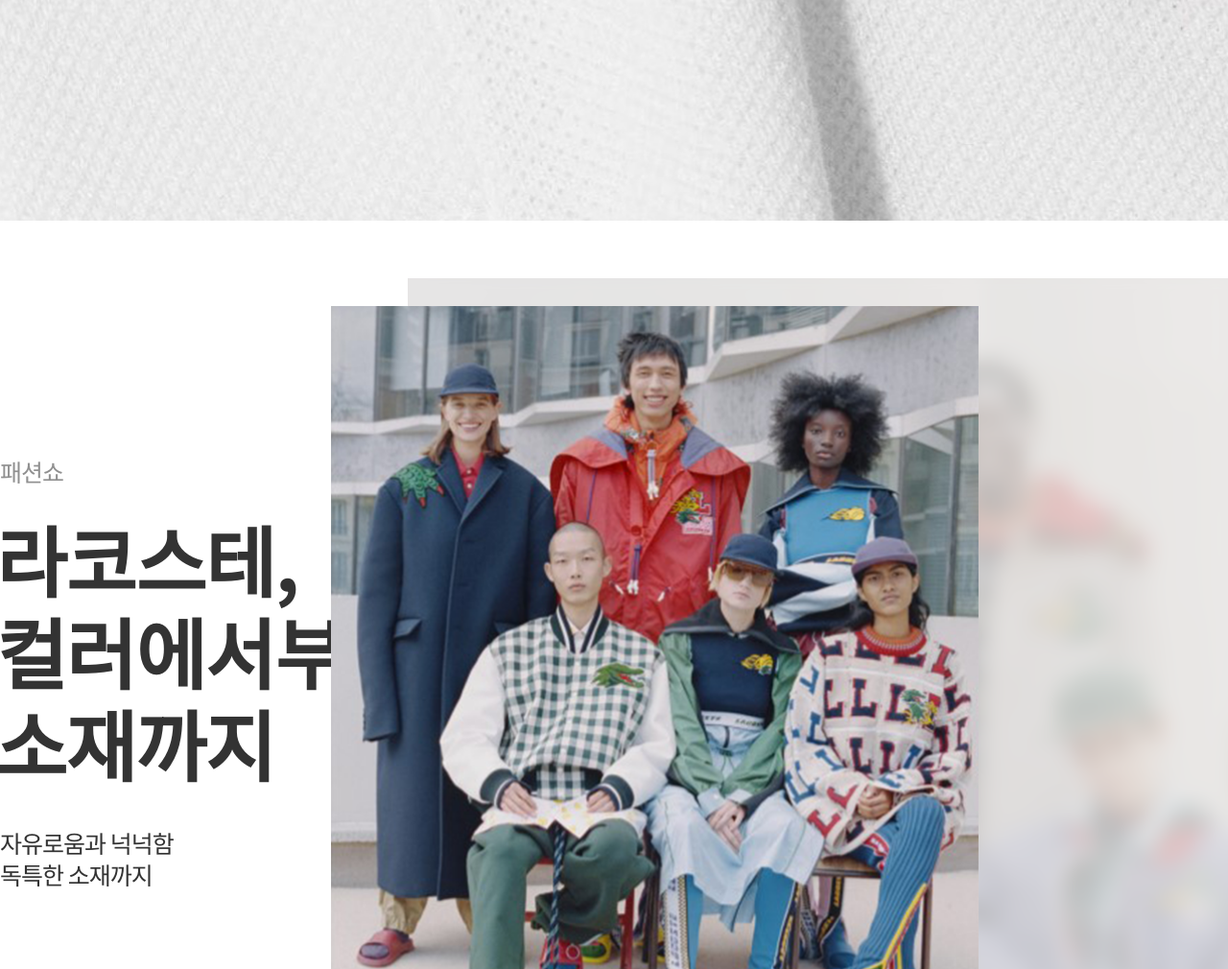
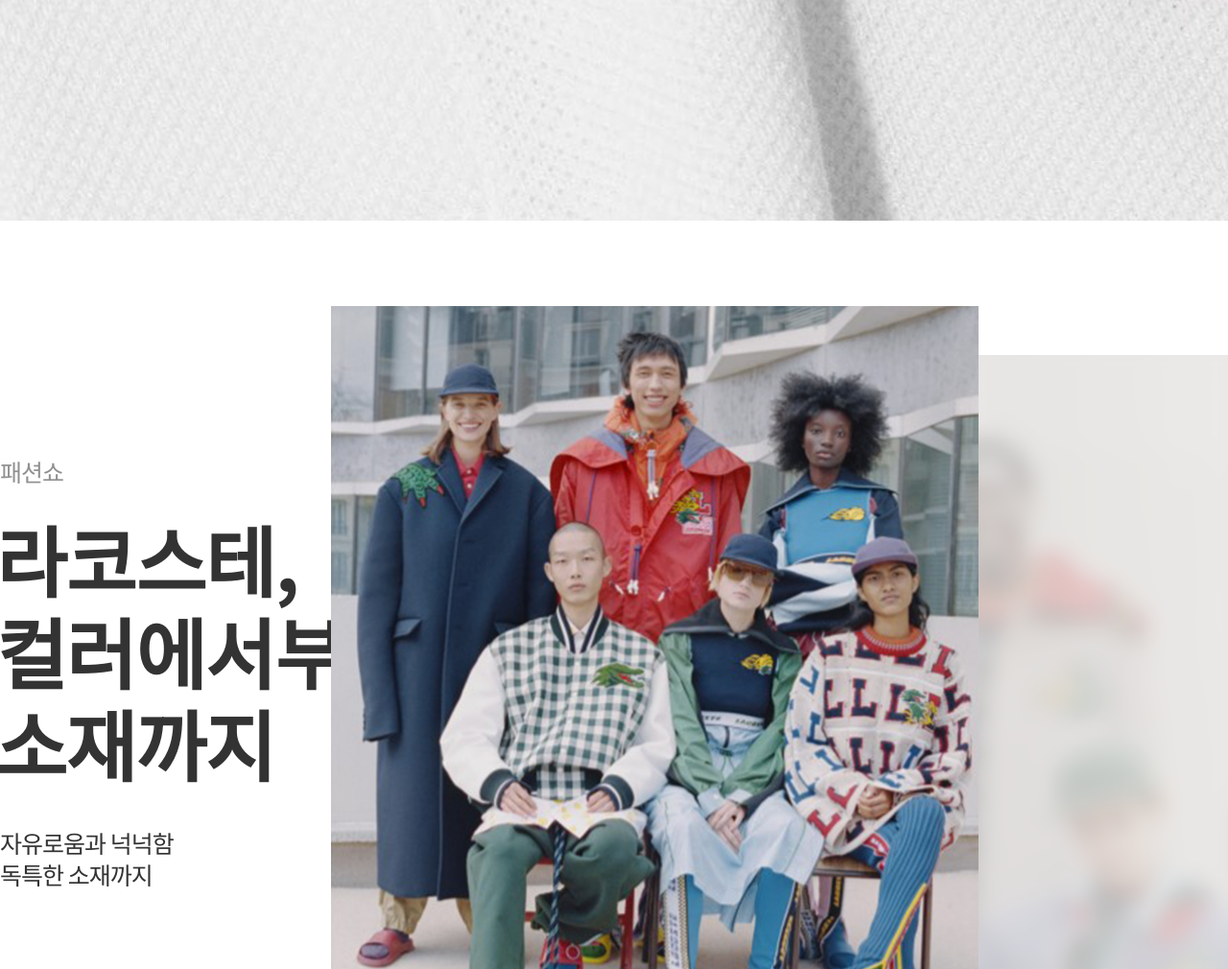
Before and after one commit to 0716410/Lacoste, a plain HTML site: page index.html in a window 1280 px wide. Shown: the part 5260-6270 px from the top of the page at 96% size. Drawn offline with nearby package versions, Linux system fonts and the light colour scheme.

Commit message:
change-css470

```diff
--- a/css/style.css
+++ b/css/style.css
@@ -467,7 +467,7 @@ path {
     width: 855px;
     position: absolute;
     right: 0;
-    top: 5550px;
+    top: 5630px;
 }
 
 .container_2 {
```
Also changed, not shown: index.html (+0 -5 lines).
